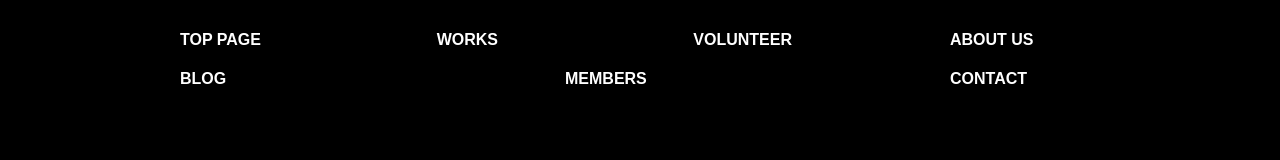
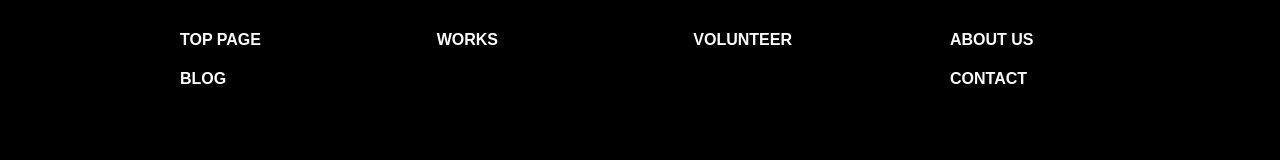
Before and after one commit to reiwa-gunshi/homepage, a Next.js app: page /contact in a window 1280 px wide. Shown: the part 1371-1531 px from the top of the page. Built offline with nearby package versions, Linux system fonts and the light colour scheme.

Commit message:
membersに遷移するボタンの非表示

```diff
--- a/components/templates/Layout.tsx
+++ b/components/templates/Layout.tsx
@@ -13,7 +13,7 @@ const nav_items: nav_type[] = [
   { name: "volunteer", path: "/volunteer/", yomikana: "ボランティア" },
   { name: "About us", path: "/aboutus/", yomikana: "私たちについて" },
   { name: "Blog", path: "/blog/", yomikana: "総大将ブログ" },
-  { name: "Members", path: "/members/", yomikana: "メンバー" },
+  // { name: "Members", path: "/members/", yomikana: "メンバー" },
   { name: "Contact", path: "/contact/", yomikana: "お問合せ" },
 ];
 
--- a/components/topTemplates/TopMembers.tsx
+++ b/components/topTemplates/TopMembers.tsx
@@ -175,10 +175,10 @@ const TopMembers = ({ memberData }: memberType) => {
               inView ? animation.fadeInUp : animation.fadeInUpStart
             } ${styles.center}`}
           >
-            <RectBtn
+            {/* <RectBtn
               url="/members/"
               bg_color="#DDDDDD 0% 0% no-repeat padding-box"
-            ></RectBtn>
+            ></RectBtn> */}
           </div>
         </div>
         <div className={styles.yellow_div}>
```
